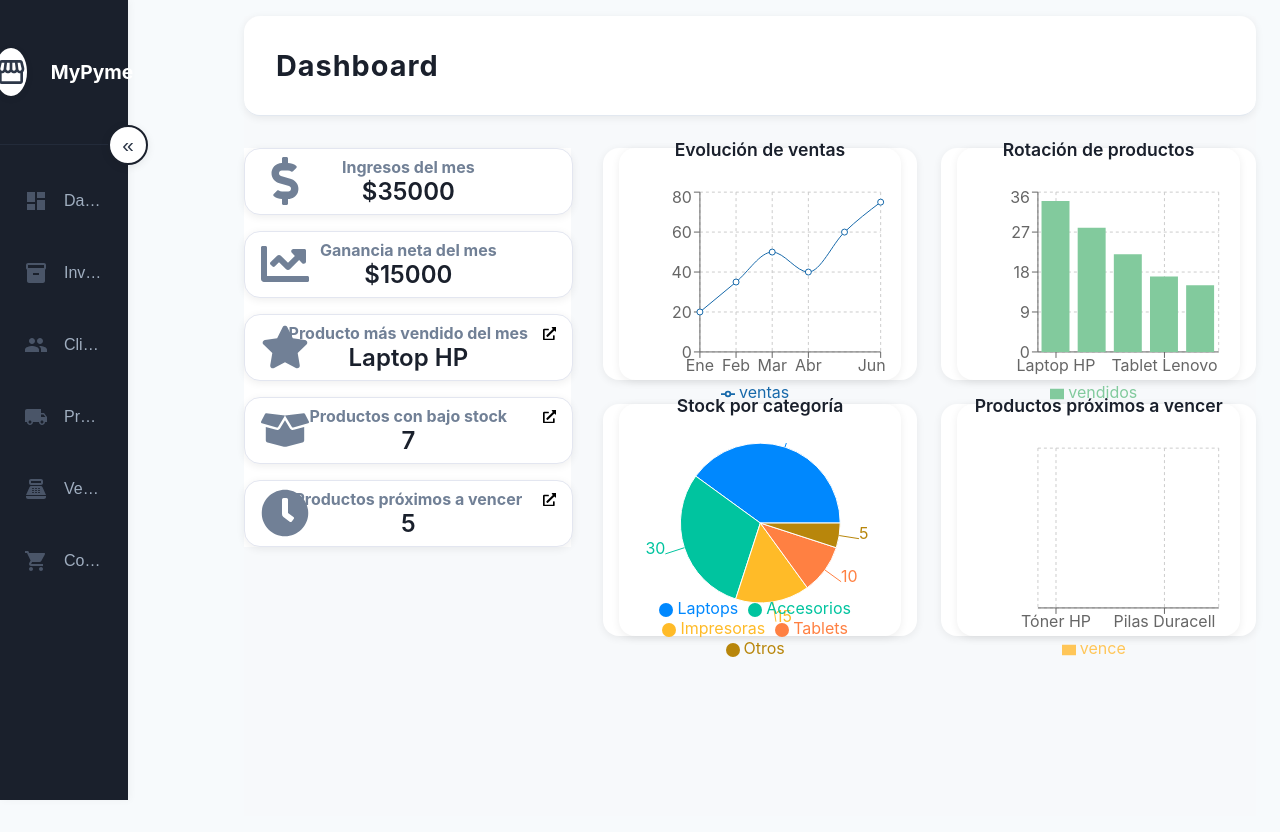
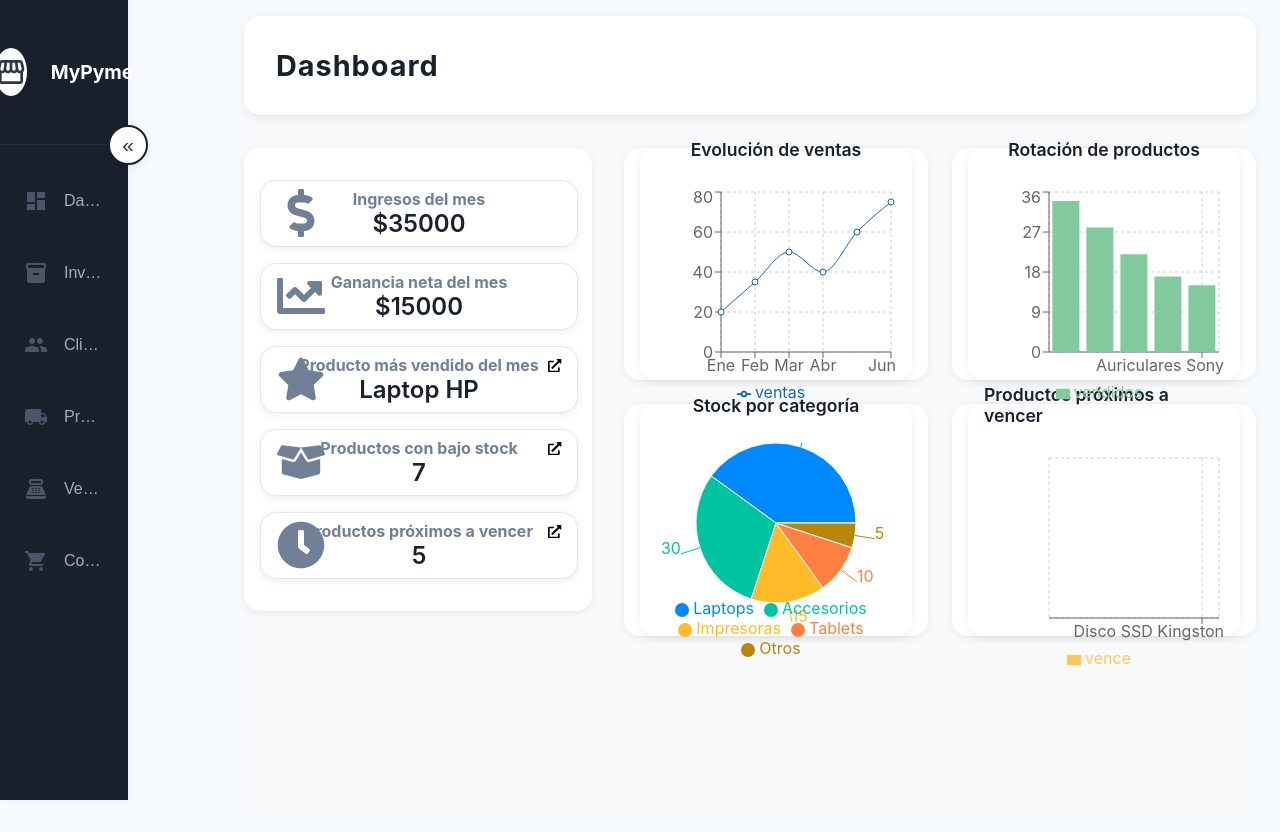
Before and after one commit to Panda2609/my-pyme, a React (Create React App) app: page / in a window 1280 px wide. Built offline with nearby package versions, Linux system fonts and the light colour scheme.

Commit message:
sombreado de resume-card y estandarizacion del sombreado en index.css

```diff
--- a/src/components/Dashboard.jsx
+++ b/src/components/Dashboard.jsx
@@ -128,7 +128,7 @@ const Dashboard = ({ dashboardData }) => {
                 <div className="resumen-card-value">${resumenInventario.gananciaNeta}</div>
               </div>
               <div className="resumen-card">
-                <button className='kpi-info-btn' onClick={() => setModal('masVendidos')}>
+                <button className='kpi-info-btn' title="Ver más" onClick={() => setModal('masVendidos')}>
                   <FaExternalLinkAlt className="kpi-info-icon" />
                 </button>
                 <h4>Producto más vendido del mes</h4>
@@ -136,7 +136,7 @@ const Dashboard = ({ dashboardData }) => {
                 <div className="resumen-card-value">{resumenInventario.productoMasVendido}</div>
               </div>
               <div className="resumen-card">
-                <button className='kpi-info-btn' onClick={() => setModal('bajoStock')}>
+                <button className='kpi-info-btn' title="Ver más" onClick={() => setModal('bajoStock')}>
                   <FaExternalLinkAlt className="kpi-info-icon" />
                 </button>
                 <h4>Productos con bajo stock</h4>
@@ -144,7 +144,7 @@ const Dashboard = ({ dashboardData }) => {
                 <div className="resumen-card-value">{resumenInventario.productosBajoStock}</div>
               </div>
               <div className="resumen-card">
-                <button className='kpi-info-btn' onClick={() => setModal('proximosVencer')}>
+                <button className='kpi-info-btn' title="Ver más" onClick={() => setModal('proximosVencer')}>
                   <FaExternalLinkAlt className="kpi-info-icon" />
                 </button>
                 <h4>Productos próximos a vencer</h4>
--- a/src/index.css
+++ b/src/index.css
@@ -35,6 +35,7 @@ h2 {
   --color-success: #38A169;
   --color-danger: #E53E3E;
   --border-radius: 1em;
+  --box-shadow: 0 2px 8px rgba(0,0,0,0.07);
 }
 body {
   background: var(--color-bg-main);
--- a/src/styles/Dashboard.css
+++ b/src/styles/Dashboard.css
@@ -13,7 +13,7 @@
   padding: 1rem;
   background: #fff;
   border-bottom: 1px solid #e2e8f0;
-  box-shadow: 0 2px 8px rgba(0,0,0,0.07);
+  box-shadow: var(--box-shadow);
   border-radius: var(--border-radius);
 }
 
@@ -21,7 +21,7 @@
   flex: 1;
   background: #fff;
   border-radius: var(--border-radius);
-  box-shadow: 0 2px 8px rgba(0,0,0,0.07);
+  box-shadow: var(--box-shadow);
   padding: .5rem 0;
   display: flex;
   flex-direction: column;
@@ -31,7 +31,7 @@
 
 }
 .resumen-card:hover {
-  box-shadow: 0 4px 16px rgba(26,35,126,0.10);
+  box-shadow: var(--box-shadow);
 }
 .resumen-card h4 {
   font-size: 1rem;
@@ -59,7 +59,7 @@
   flex: 1;
   background: #fff;
   border-radius: var(--border-radius);
-  box-shadow: 0 2px 8px rgba(0,0,0,0.07);
+  box-shadow: var(--box-shadow);
   padding: 1rem;
   display: flex;
   flex-direction: column;
@@ -167,7 +167,7 @@
   flex: 1;
   background: #fff;
   border-radius: var(--border-radius);
-  box-shadow: 0 2px 8px rgba(0,0,0,0.07);
+  box-shadow: var(--box-shadow);
   padding: 1rem;
   display: flex;
   flex-direction: column;
@@ -196,7 +196,7 @@
 .grafico {
   background: #fff;
   border-radius: var(--border-radius);
-  box-shadow: 0 2px 8px rgba(0, 0, 0, 0.07);
+  box-shadow: var(--box-shadow);
   padding: 1rem;
   height: 200px; /* puedes ajustar esto */
   display: flex;
@@ -210,8 +210,10 @@
   flex-direction: column;
   gap: 1rem;
   flex: 1;
-  min-width: 250px;
   background-color: var(--color-bg-light);
+  padding: 2rem 1rem;
+  border-radius: var(--border-radius);
+  box-shadow: var(--box-shadow);
 }
 
 .dashboard-kpi-card .resumen-card {
```
